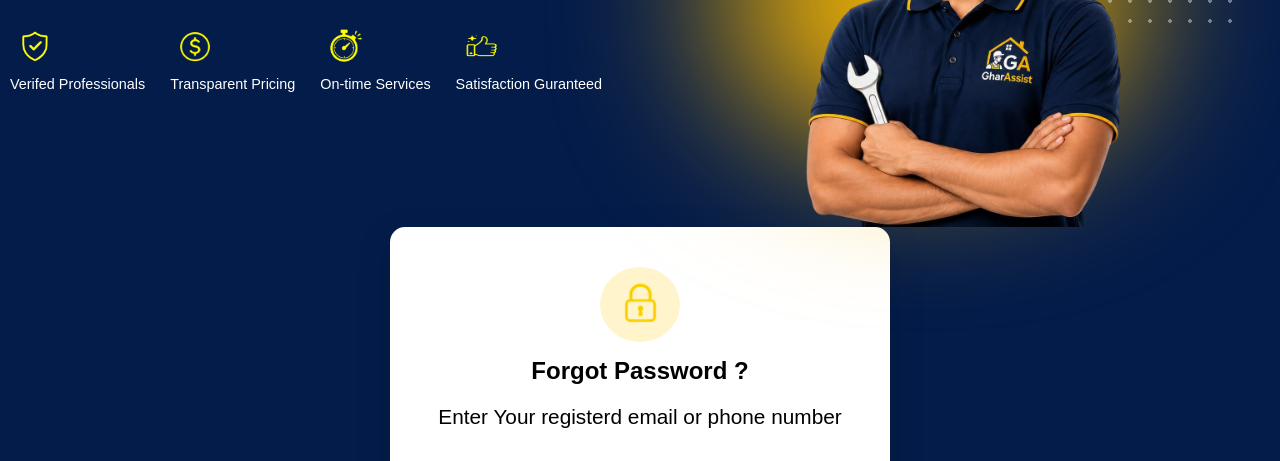
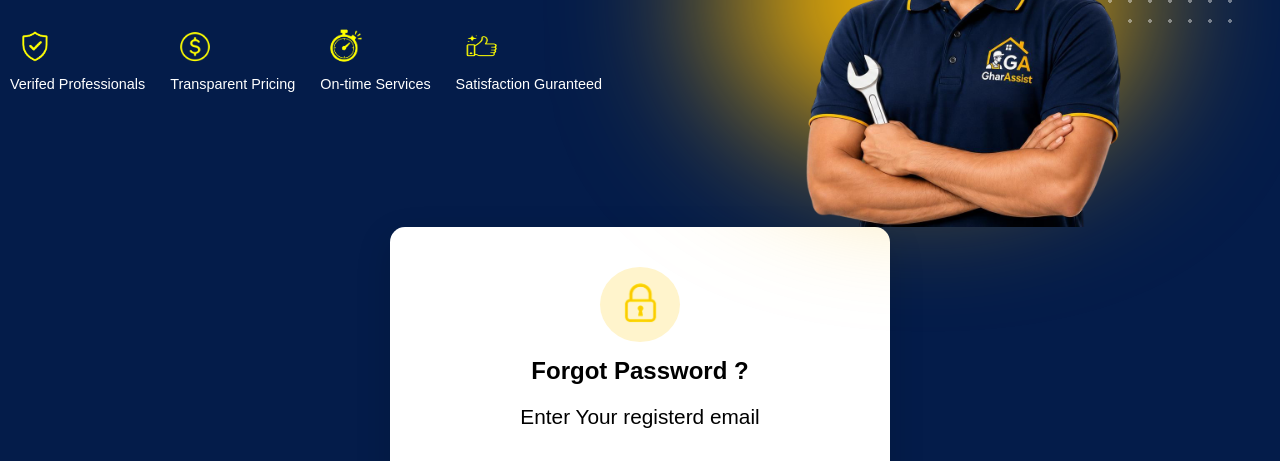
Before and after one commit to MohammedSohailTech/GharAssist, a plain HTML site: page Frontend/html/forgot.html in a window 1280 px wide. Shown: the part 336-797 px from the top of the page. Drawn offline with Linux system fonts and the light colour scheme.

Commit message:
Forgot page update

```diff
--- a/Frontend/html/forgot.html
+++ b/Frontend/html/forgot.html
@@ -101,8 +101,7 @@
                 </div>
                 <div class="forgot-title">
                     <h1>Forgot Password ?</h1>
-                    <p>Enter Your registerd email or phone number
-
+                    <p>Enter Your registerd email
                     </p>
                 </div>
             </div>
```
